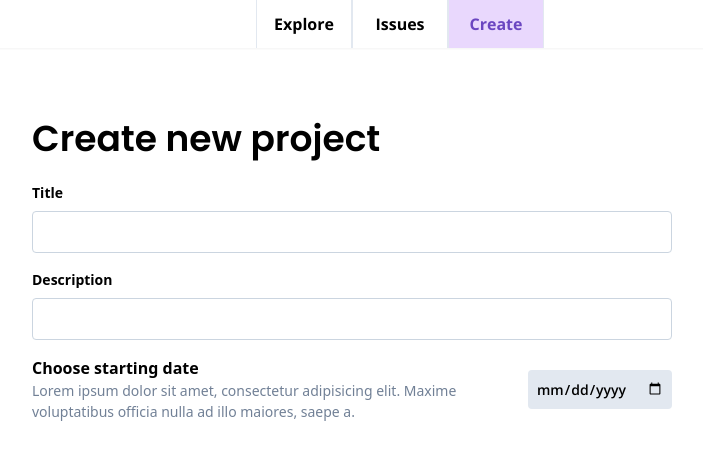
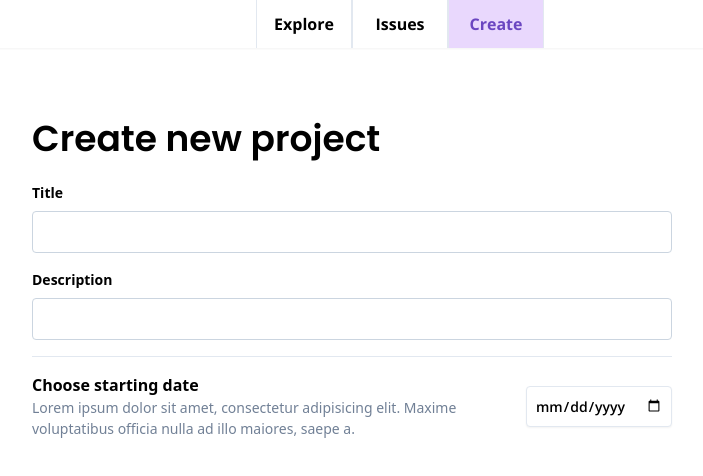
Before and after one commit to joshiprashanthd/startup, a React app in the folder root/frontend/: page /create in a window 1280 px wide. Shown: the top 476 px of the page, without its empty margins (288-991 px from the left). Built offline with nearby package versions, Linux system fonts and the light colour scheme.

Commit message:
STYLE: Remove gray background and add small shadow

```diff
--- a/root/frontend/src/pages/create-page/index.tsx
+++ b/root/frontend/src/pages/create-page/index.tsx
@@ -15,6 +15,7 @@ export const CreatePage = function (props: any) {
         </h1>
         <InputField label="Title" onInputChange={setTitle} />
         <InputField label="Description" onInputChange={setDescription} />
+        <hr />
         <div className="flex flex-row items-center justify-between my-4">
           <div className="flex flex-col items-start mr-8">
             <p className="font-semibold">Choose starting date</p>
@@ -23,10 +24,10 @@ export const CreatePage = function (props: any) {
               voluptatibus officia nulla ad illo maiores, saepe a.
             </p>
           </div>
-          <div className="w-40 ml-8">
+          <div className="ml-8">
             <input
               type="date"
-              className="p-2 text-sm font-semibold bg-gray-300 rounded cursor-pointer font-body focus:outline-none"
+              className="p-2 text-sm font-semibold border rounded shadow-sm cursor-pointer font-body focus:outline-none"
             />
           </div>
         </div>
```
